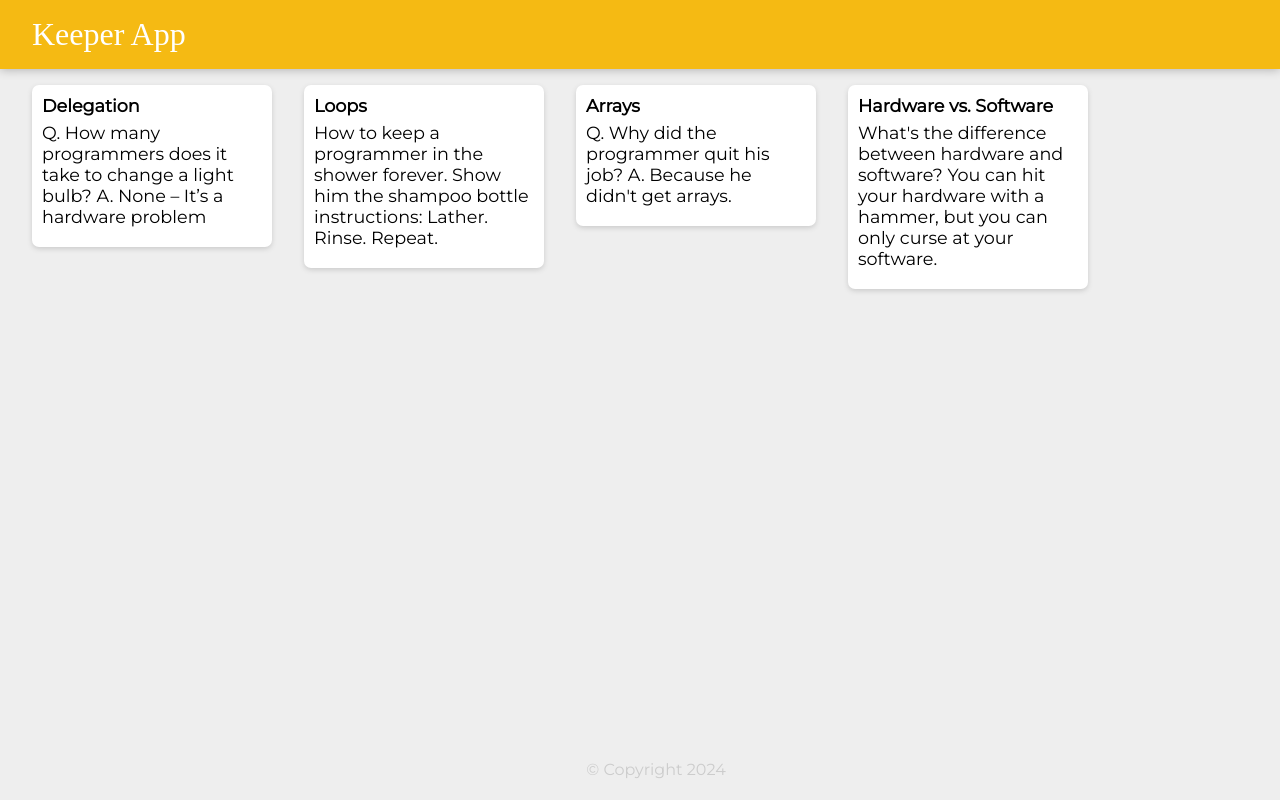
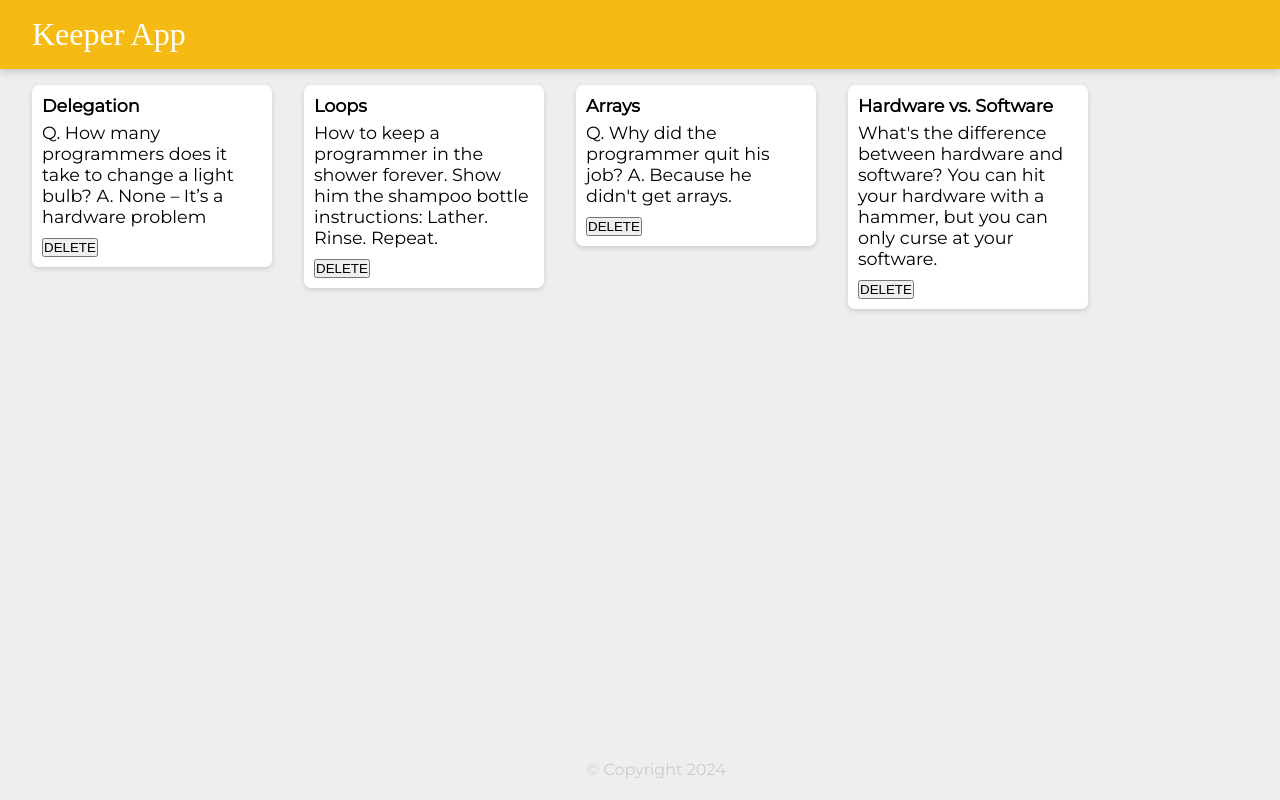
Before and after one commit to cochecheee/keeper-app, a React (Create React App) app: page / in a window 1280 px wide. Built offline with nearby package versions, Linux system fonts and the light colour scheme; a web font is replaced by a local one.

Commit message:
add delete button

```diff
--- a/src/component/Note.jsx
+++ b/src/component/Note.jsx
@@ -4,6 +4,7 @@ function Note(props) {
     return <div className="note">
         <h1>{props.title}</h1>
         <p>{props.content}</p>
+        <button>DELETE</button>
     </div>
 }
 
```
